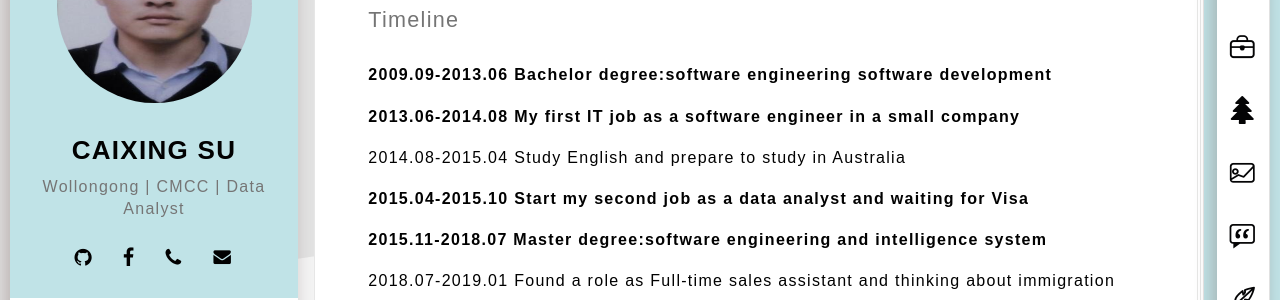
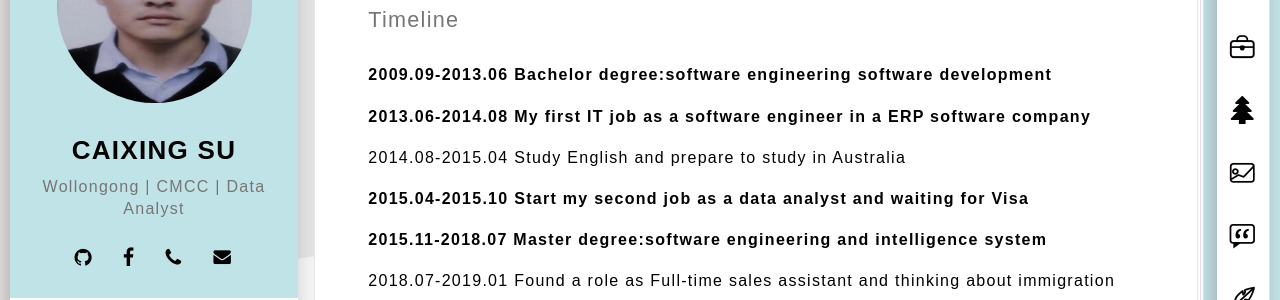
Before and after one commit to srichonmore/srichonmore.github.io, a Jekyll site: the page index.html, which Jekyll copies as it is, in a window 1280 px wide and 900 px high, scrolled down 546 px. Shown: the part 152-452 px from the top of the window. Built offline with Jekyll 4.4.1, drawn with Linux system fonts in a browser that asks for light colours; some web fonts are replaced.

Commit message:
first commit v1.04

```diff
--- a/index.html
+++ b/index.html
@@ -282,7 +282,7 @@
 
 		<blockquote class="ref-cont clear-mrg">
         <p style="text-align:justify"><b>2009.09-2013.06 Bachelor degree:software engineering software development</b></p>
-		<p style="text-align:justify"><b>2013.06-2014.08 My first IT job as a software engineer in a small company</b></p>
+		<p style="text-align:justify"><b>2013.06-2014.08 My first IT job as a software engineer in a ERP software company</b></p>
 		<p style="text-align:justify">2014.08-2015.04 Study English and prepare to study in Australia</p>
 		<p style="text-align:justify"><b>2015.04-2015.10 Start my second job as a data analyst and waiting for Visa</b></p>
 		<p style="text-align:justify"><b>2015.11-2018.07 Master degree:software engineering and intelligence system</b></p>
```
